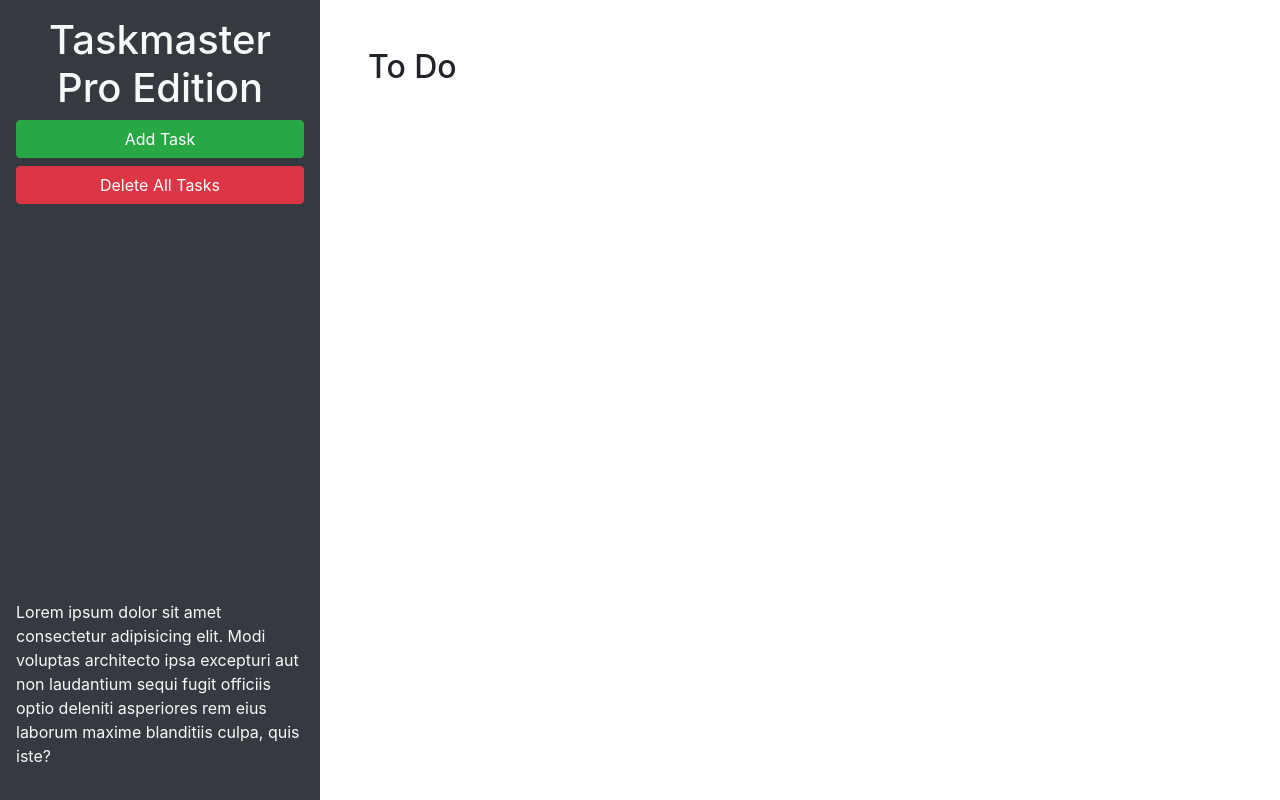
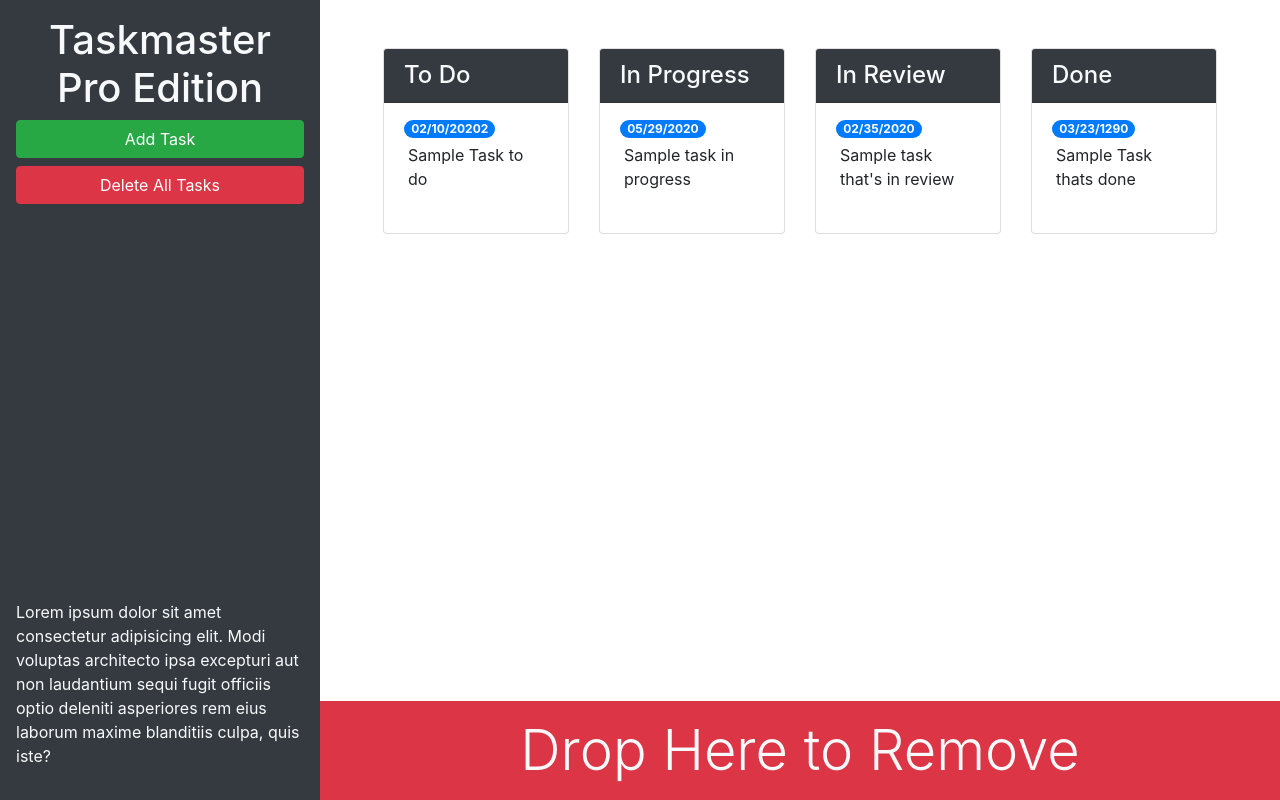
Before and after one commit to FullmerJake/taskmaster-pro, a plain HTML site: page index.html in a window 1280 px wide. Drawn offline with nearby package versions, Linux system fonts and the light colour scheme.

Commit message:
added cards, and a drop zone trash section

```diff
--- a/assets/js/script.js
+++ b/assets/js/script.js
@@ -101,6 +101,7 @@ $('.list-group').on("blur", 'textarea', function(){
   $(this).replaceWith(taskP);
 });
 
+//changes date span element to an input element.
 $('.list-group').on('click', 'span', function(){
   //get current text
   var date = $(this)
@@ -120,6 +121,7 @@ $('.list-group').on('click', 'span', function(){
   dateInput.trigger('focus');
 });
 
+//changes date input back in span, saving the changes to the element.
 $('.list-group').on("blur", "input[type='text']", function(){
     //get current text
     var date = $(this)
--- a/index.html
+++ b/index.html
@@ -13,20 +13,77 @@
 <body>
 
   <div class="row min-vh-100 no-gutters">
-    <header class="col-12 col-lg-3 bg-dark text-light d-flex flex-column p-4 p-lg-3">
+    <header class="col-12 col-lg-3 bg-dark text-light sticky-top d-flex flex-column p-4 p-lg-3">
       <h1 class="text-center">Taskmaster Pro Edition</h1>
       <button id="create-task" class="btn btn-block btn-success" data-toggle="modal" data-target="#task-form-modal">Add
         Task</button>
       <button id="remove-tasks" class="btn btn-block btn-danger">Delete All Tasks</button>
-      <p class="mt-auto">Lorem ipsum dolor sit amet consectetur adipisicing elit. Modi voluptas architecto ipsa
+      <!-- d stands for display. in this case the display on the large breakpoint has a value of blocked and none on smaller breakpoints. -->
+      <p class="mt-auto d-none d-lg-block">Lorem ipsum dolor sit amet consectetur adipisicing elit. Modi voluptas architecto ipsa
         excepturi aut non
         laudantium sequi fugit officiis optio deleniti asperiores rem eius laborum maxime blanditiis culpa, quis iste?
       </p>
     </header>
-    <main class="col-12 col-lg-9">
-      <div class="m-5">
-        <h2>To Do</h2>
-        <ul id="list-toDo" class="list-group"> </ul>
+
+    <main class="col-12 col-lg-9 d-flex flex-column">
+      <div class="m-5 row justify-content-around">
+        <!-- todo start -->
+        <div class="col-12 col-md-6 col-xl-3 mb-3">
+          <div class="card">
+            <h4 class="card-header bg-dark text-light">To Do</h4>
+            <ul id="list-toDo" class="list-group list-group-flush">
+              <li class="list-group-item">
+                <span class="badge badge-primary badge-pill">02/10/20202</span>
+                <p class="m-1">Sample Task to do</p>
+              </li>
+            </ul>
+          </div>
+        </div>
+        <!-- todo end -->
+        <!-- in progress start -->
+        <div class="col-12 col-md-6 col-xl-3 mb-3">
+          <div class="card">
+            <h4 class="card-header bg-dark text-light">In Progress</h4>
+            <ul id="list-inProgress" class="list-group list-group-flush">
+              <li class="list-group-item">
+                <span class="badge badge-primary badge-pill">05/29/2020</span>
+                <p class="m-1">Sample task in progress</p>
+              </li>
+            </ul>
+          </div>
+        </div>
+        <!-- in progress end -->
+        <!-- in review start -->
+        <div class="col-12 col-md-6 col-xl-3 mb-3">
+          <div class="card">
+            <h4 class="card-header bg-dark text-light">In Review</h4>
+            <ul id="list-done" class="list-group list-group-flush">
+              <li class="list-group-item">
+                <span class="badge badge-primary badge-pill">02/35/2020</span>
+                <p class="m-1">Sample task that's in review</p>
+              </li>
+            </ul>
+          </div>
+        </div>
+        <!-- in review done -->
+        <!-- done start -->
+        <div class="col-12 col-md-6 col-xl-3 mb-3">
+          <div class="card">
+            <h4 class="card-header bg-dark text-light">Done</h4>
+            <ul id="list-done" class="list-group list-group-flush">
+              <li class="list-group-item">
+                <span class="badge badge-primary badge-pill">03/23/1290</span>
+                <p class="m-1">Sample Task thats done</p>
+              </li>
+            </ul>
+          </div>
+        </div>
+        <!-- done end -->
+      </div>
+      <div id="trash" class="mt-auto">
+        <div class="w-100 bg-danger p-3 text-center text-light display-4">
+          Drop Here to Remove
+        </div>
       </div>
     </main>
   </div>
@@ -46,11 +103,11 @@
           <form>
             <div class="form-group">
               <label for="modalTaskDescription">Task description</label>
-              <textarea id="modalTaskDescription" rows="3"></textarea>
+              <textarea id="modalTaskDescription" rows="3" class="form-control"></textarea>
             </div>
             <div class="form-group">
               <label for="modalDueDate">Due date</label>
-              <input type="text" id="modalDueDate" placeholder="mm/dd/yyyy" autocomplete="off" />
+              <input type="text" class="form-control" id="modalDueDate" placeholder="mm/dd/yyyy" autocomplete="off" />
             </div>
           </form>
         </div>
```
